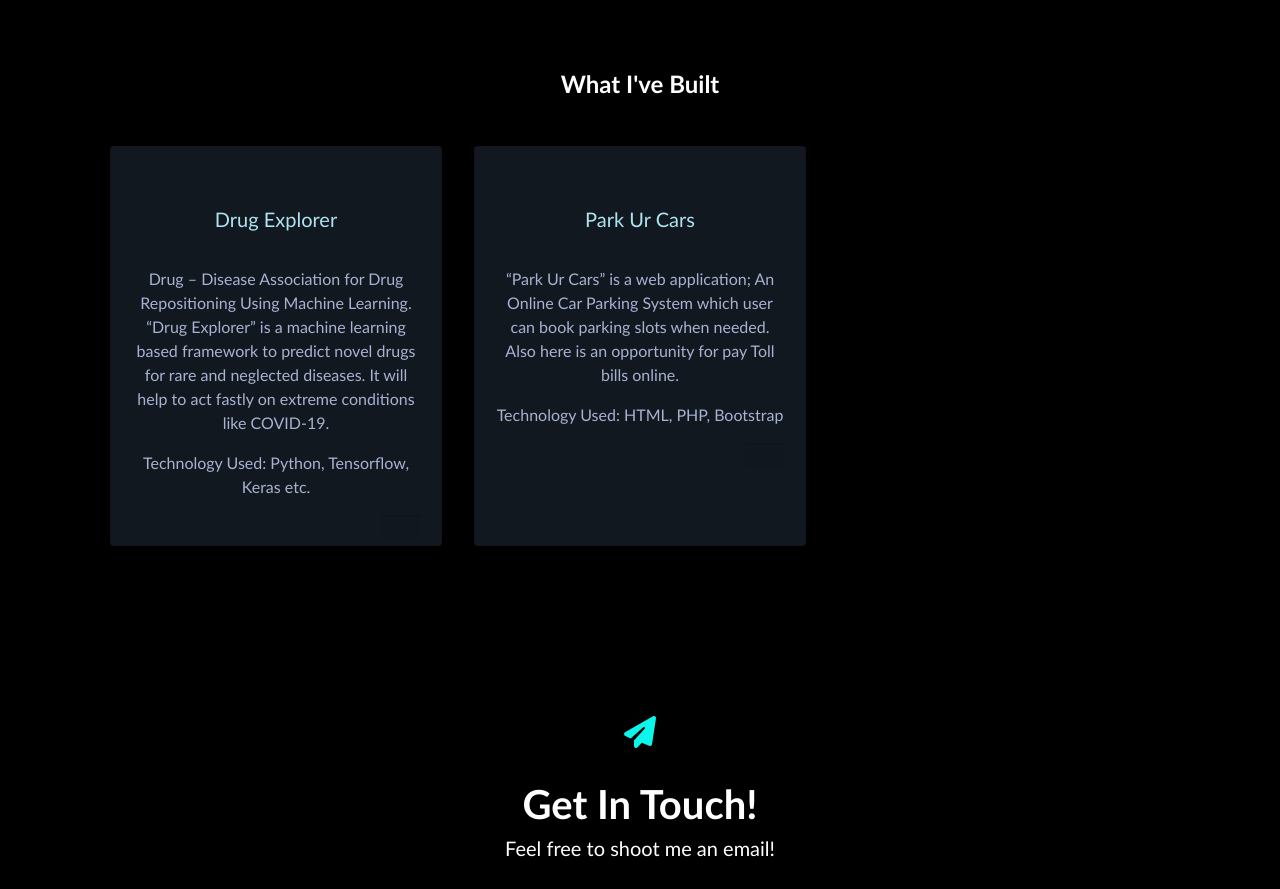
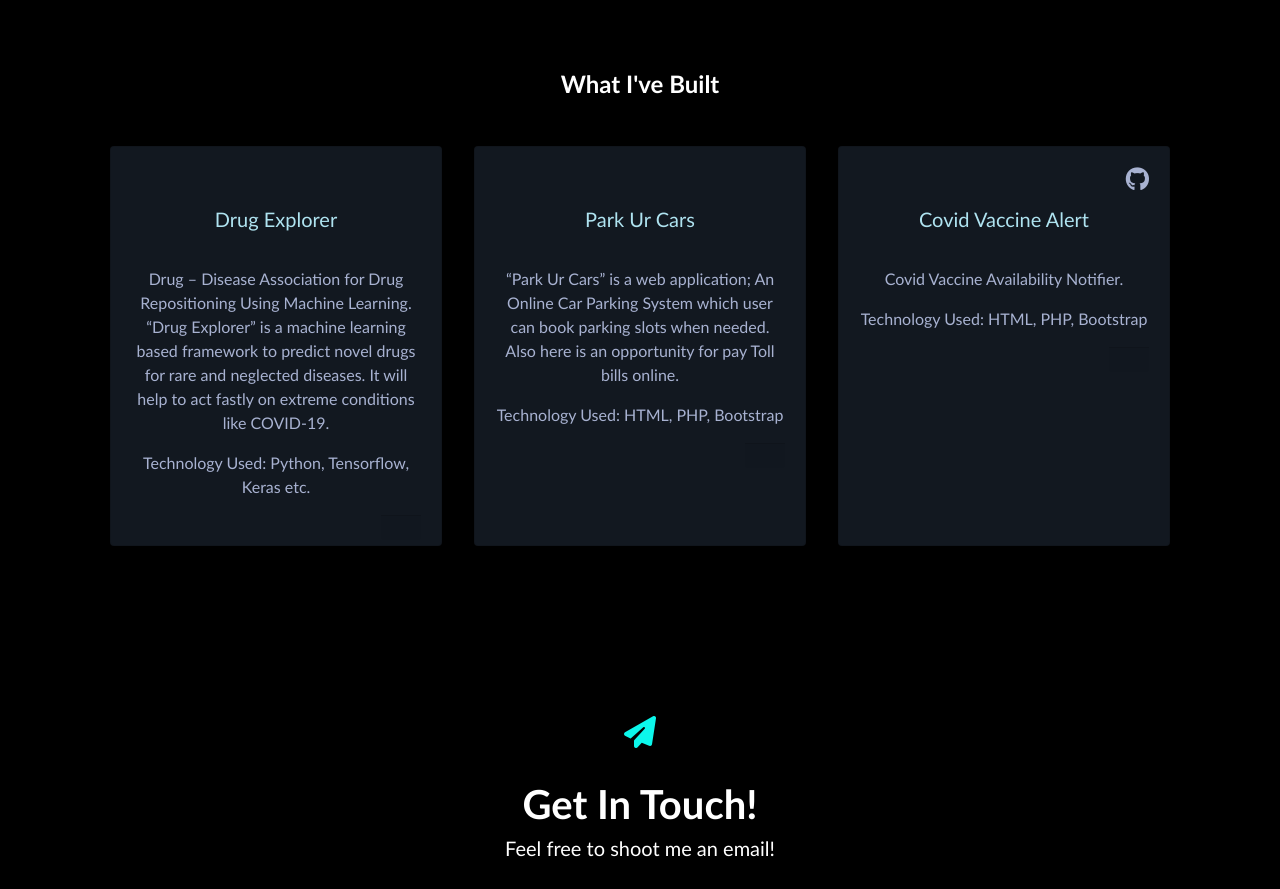
Before and after one commit to SherinKR/SherinKR.github.io, a plain HTML site: page index.html in a window 1280 px wide. Shown: the part 1020-1909 px from the top of the page. Drawn offline with nearby package versions, Linux system fonts and the light colour scheme.

Commit message:
Update index.html

```diff
--- a/index.html
+++ b/index.html
@@ -152,6 +152,23 @@
         </div>
       </div>
 
+      <div class="col-md-6 col-lg-4 p-3">
+        <div class="card cardhover">
+          <div class="card-body">
+            <!-- <i class="fas fa-folder-open icon left h3"></i> -->
+            <a href="http://covidvaccinealert.tk/">
+            <i class="fab fa-github h4 giticon right"></i></a>
+            <br>
+            <h5 class="card-title pt-3 whitegray">Covid Vaccine Alert</h5><br>
+            <p class="card-text gray">Covid Vaccine Availability Notifier.
+            </p>
+              <p class="card-text gray">Technology Used: HTML, PHP, Bootstrap
+              </p>
+            <p class="card-text right card-footer gray"></p>
+          </div>
+        </div>
+      </div>
+
     </div>
   </div>
 </section>
```
